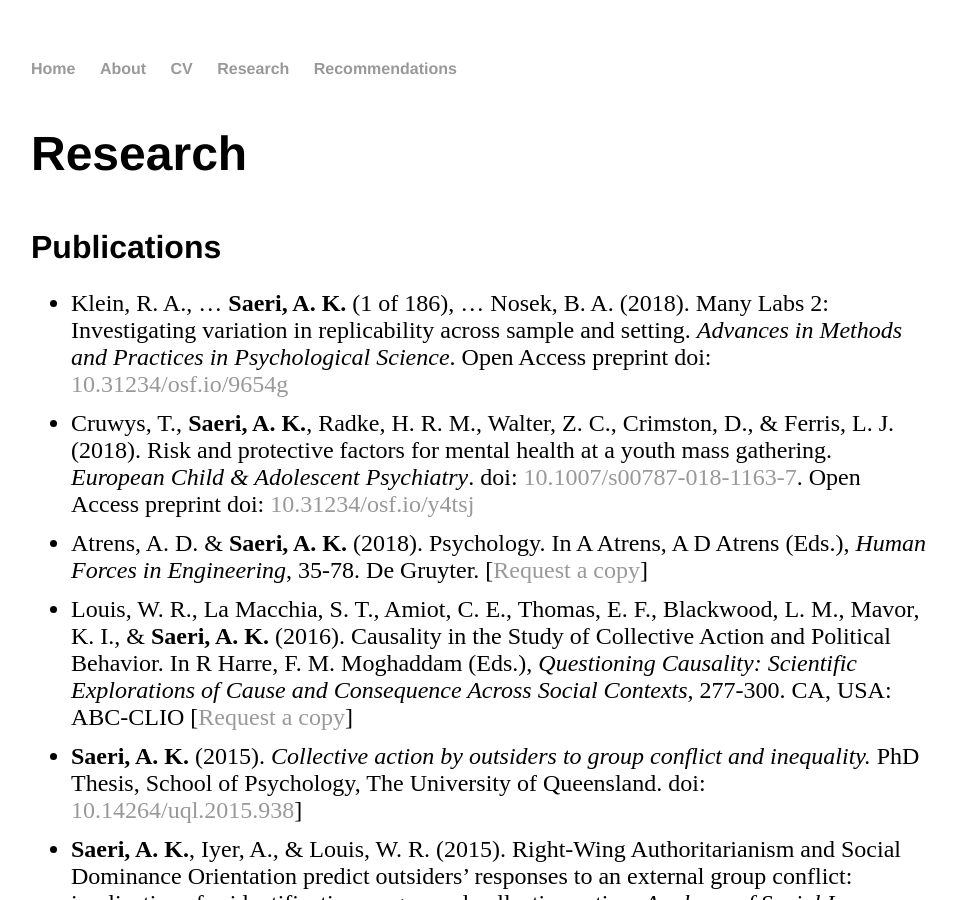
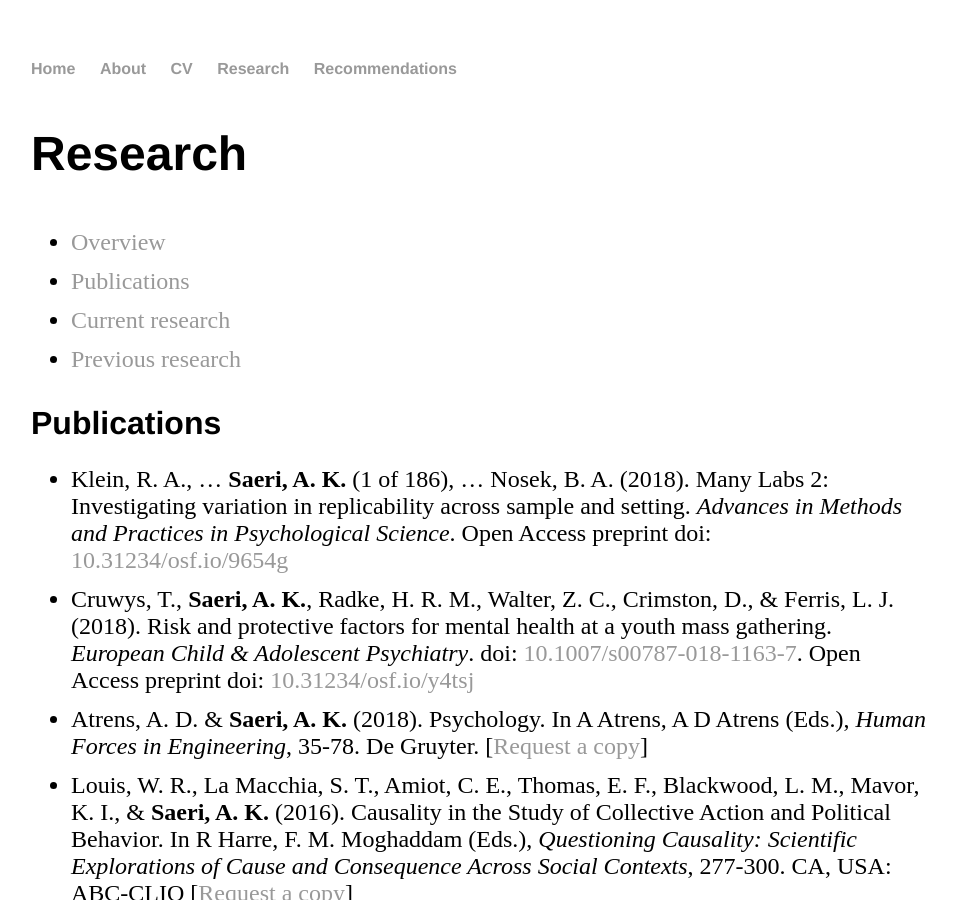
Before and after one commit to aksaeri/scrub, a Jekyll site: the page built from pages/research.md, in a window 1280 px wide and 900 px high. Shown: the whole window, without its empty margins (161-1117 px from the left). Built offline with Jekyll 4.4.1, drawn with Linux system fonts in a browser that asks for light colours.

Commit message:
Update research.md

```diff
--- a/pages/research.md
+++ b/pages/research.md
@@ -5,6 +5,11 @@ description: Alexander Saeri's research interests and projects
 ---
 
 # Research
+
+- [Overview](#overview)
+- [Publications](#publications)
+- [Current research](#current-research)
+- [Previous research](#previous-research)
 
 ## Publications
 
```
